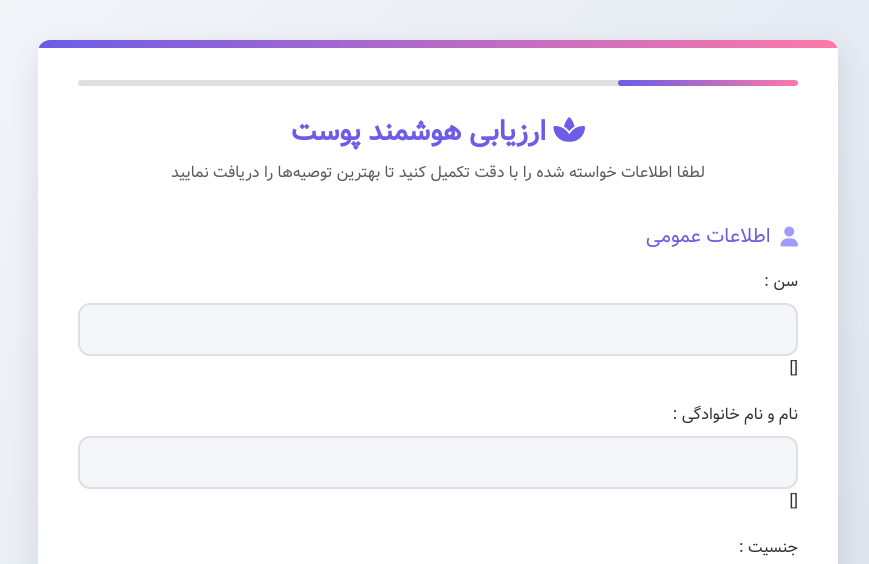
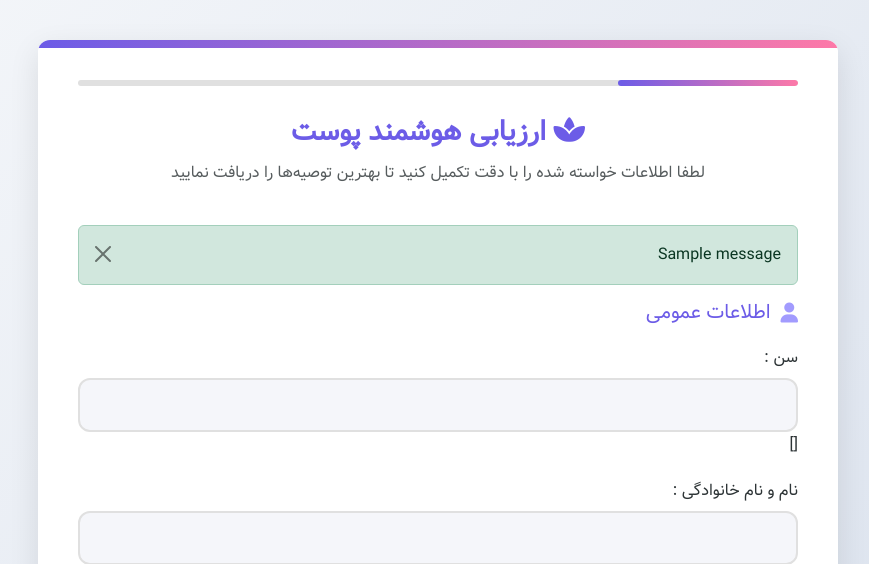
Before and after one commit to APteam403/shopping_project, a Django app: template Quiz/templates/Quiz/book.html in a window 1280 px wide. Shown: the top 564 px of the page, without its empty margins (202-1071 px from the left). Run offline with Django 3.2, Linux system fonts and the light colour scheme; the template is opened without the code that fills it, so the values that code supplies are empty, except form fields; tables that the repository leaves empty hold one stand-in row (values such as "Sample post"); one stand-in notice (Sample message) is shown; form fields are guessed from the names that the template uses; some libraries are stand-ins or nearby versions; some web fonts are replaced.

Commit message:
feat(Quiz): fix some bogs in models.py and html pages

```diff
--- a/Quiz/templates/Quiz/book.html
+++ b/Quiz/templates/Quiz/book.html
@@ -282,6 +282,15 @@
             <p>لطفا اطلاعات خواسته شده را با دقت تکمیل کنید تا بهترین توصیه‌ها را دریافت نمایید</p>
         </div>
 
+        {% if messages %}
+            {% for message in messages %}
+                <div class="alert alert-success alert-dismissible fade show" role="alert">
+                    {{ message }}
+                <button type="button" class="btn-close" data-bs-dismiss="alert" aria-label="Close"></button>
+                </div>
+            {% endfor %}
+        {% endif %}
+
         <form method="post" id="quizForm">
             {% csrf_token %}
 
--- a/Quiz/views.py
+++ b/Quiz/views.py
@@ -1,11 +1,15 @@
 from django.shortcuts import render, redirect
 from .forms import QuizForm
+from django.contrib import messages
+from django.urls import reverse
 
 def create_book(request):
     if request.method == 'POST':
         form = QuizForm(request.POST)
         if form.is_valid():
             form.save()
+            messages.success(request, 'اطلاعات با موفقیت ثبت شد!')
+            return redirect(reverse('book_page'))
     else:
         form = QuizForm()
 
```
